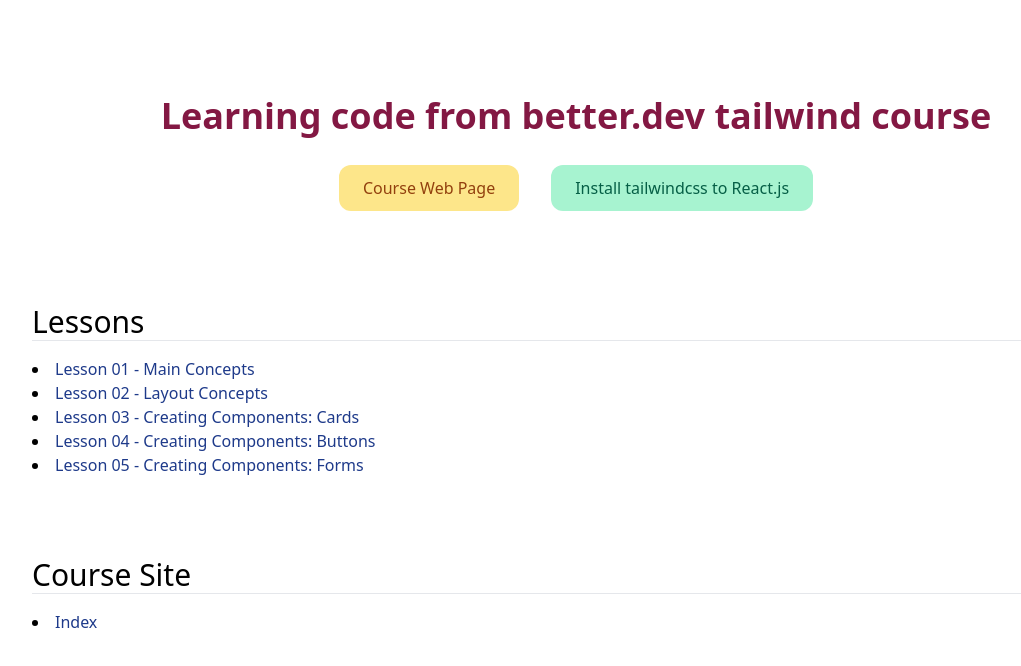
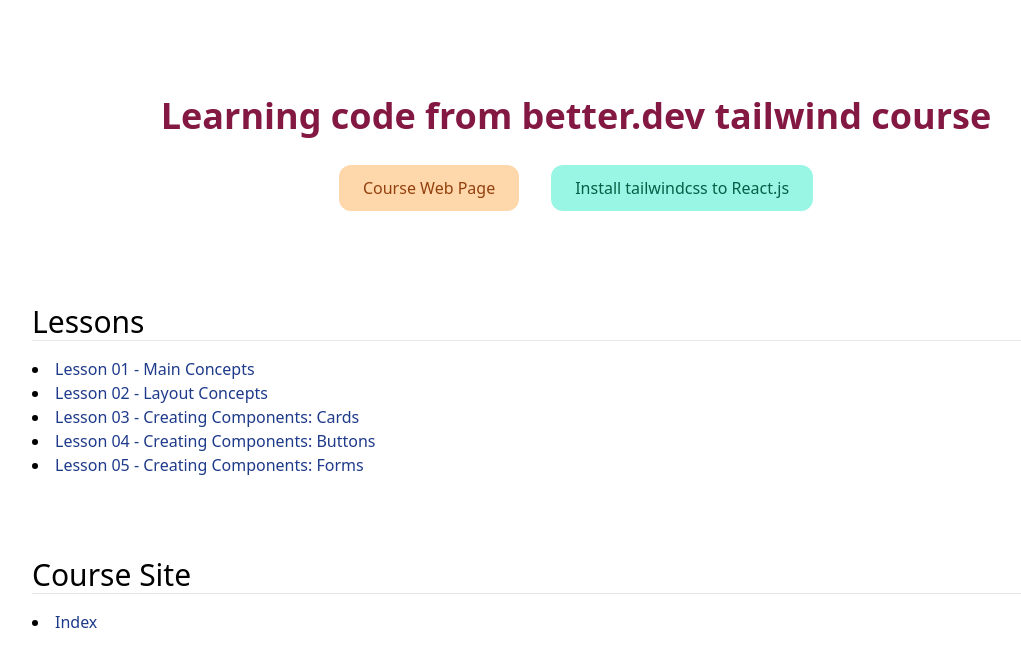
Before and after one commit to jiribeck/learning-better_dev_course, a React (Create React App) app: page / in a window 1280 px wide. Shown: the top 666 px of the page, without its empty margins (64-1085 px from the left). Built offline with nearby package versions, Linux system fonts and the light colour scheme.

Commit message:
adds orange and teal to default colors

```diff
--- a/src/pages/Home.js
+++ b/src/pages/Home.js
@@ -10,7 +10,7 @@ export default function Home() {
           </h1>
           <p className="p-10">
             <a
-              className="mr-4 px-6 py-3 bg-yellow-200 rounded-xl text-yellow-800"
+              className="mr-4 px-6 py-3 bg-orange-200 rounded-xl text-yellow-800"
               href="https://learn.better.dev/courses/beginner-tailwind/"
               target="_blank"
               rel="noreferrer"
@@ -18,7 +18,7 @@ export default function Home() {
               Course Web Page
             </a>
             <a
-              className="ml-4 px-6 py-3 bg-green-200 rounded-xl text-green-800"
+              className="ml-4 px-6 py-3 bg-teal-200 rounded-xl text-green-800"
               href="https://tailwindcss.com/docs/guides/create-react-app"
               target="_blank"
               rel="noreferrer"
--- a/tailwind.config.js
+++ b/tailwind.config.js
@@ -1,8 +1,14 @@
+const colors = require('tailwindcss/colors');
 module.exports = {
   purge: ['./src/**/*.{js,jsx,ts,tsx}', './public/index.html'],
   darkMode: false, // or 'media' or 'class'
   theme: {
-    extend: {},
+    extend: {
+      colors: {
+        teal: colors.teal,
+        orange: colors.orange,
+      },
+    },
   },
   variants: {
     extend: {},
```
